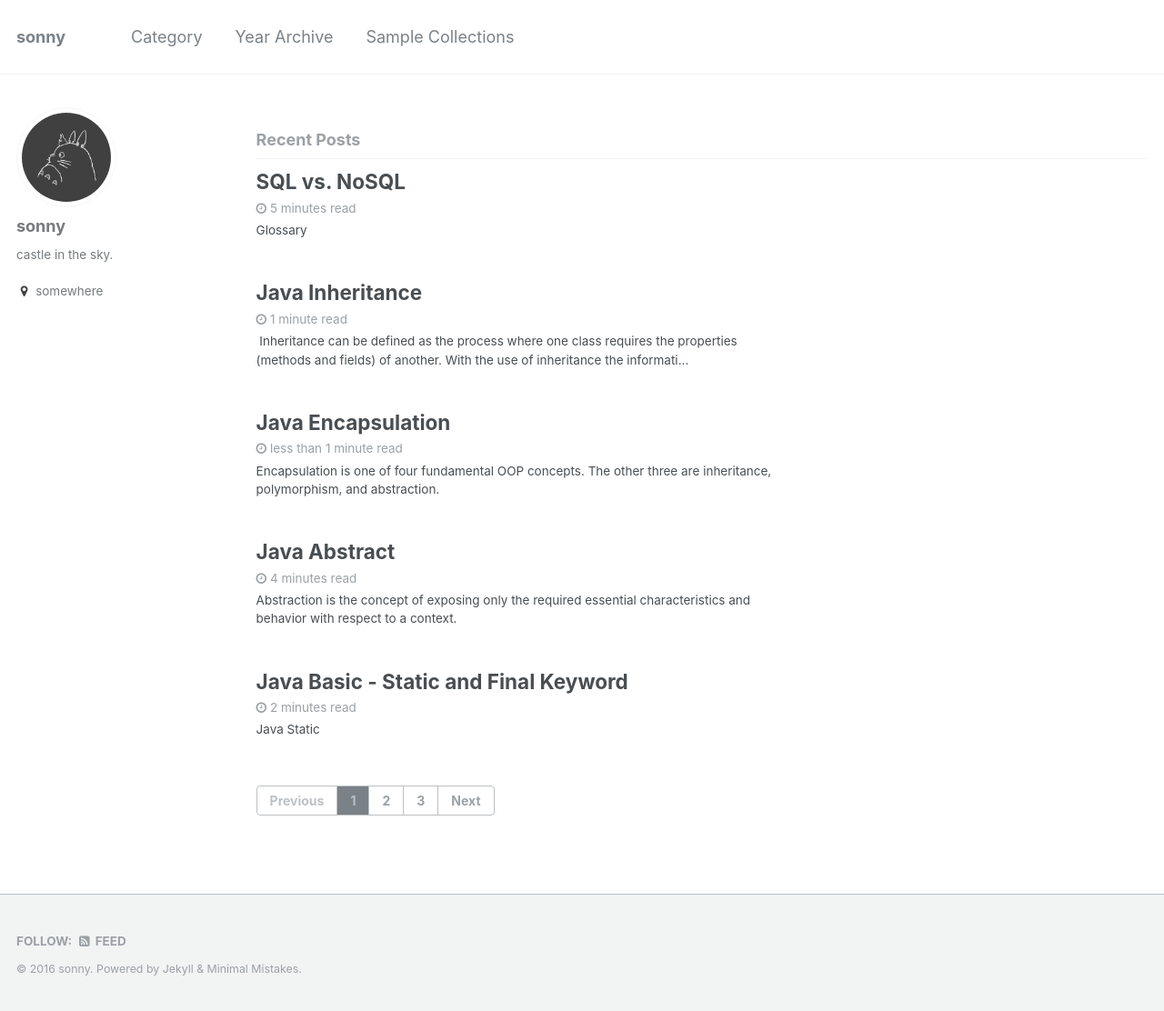
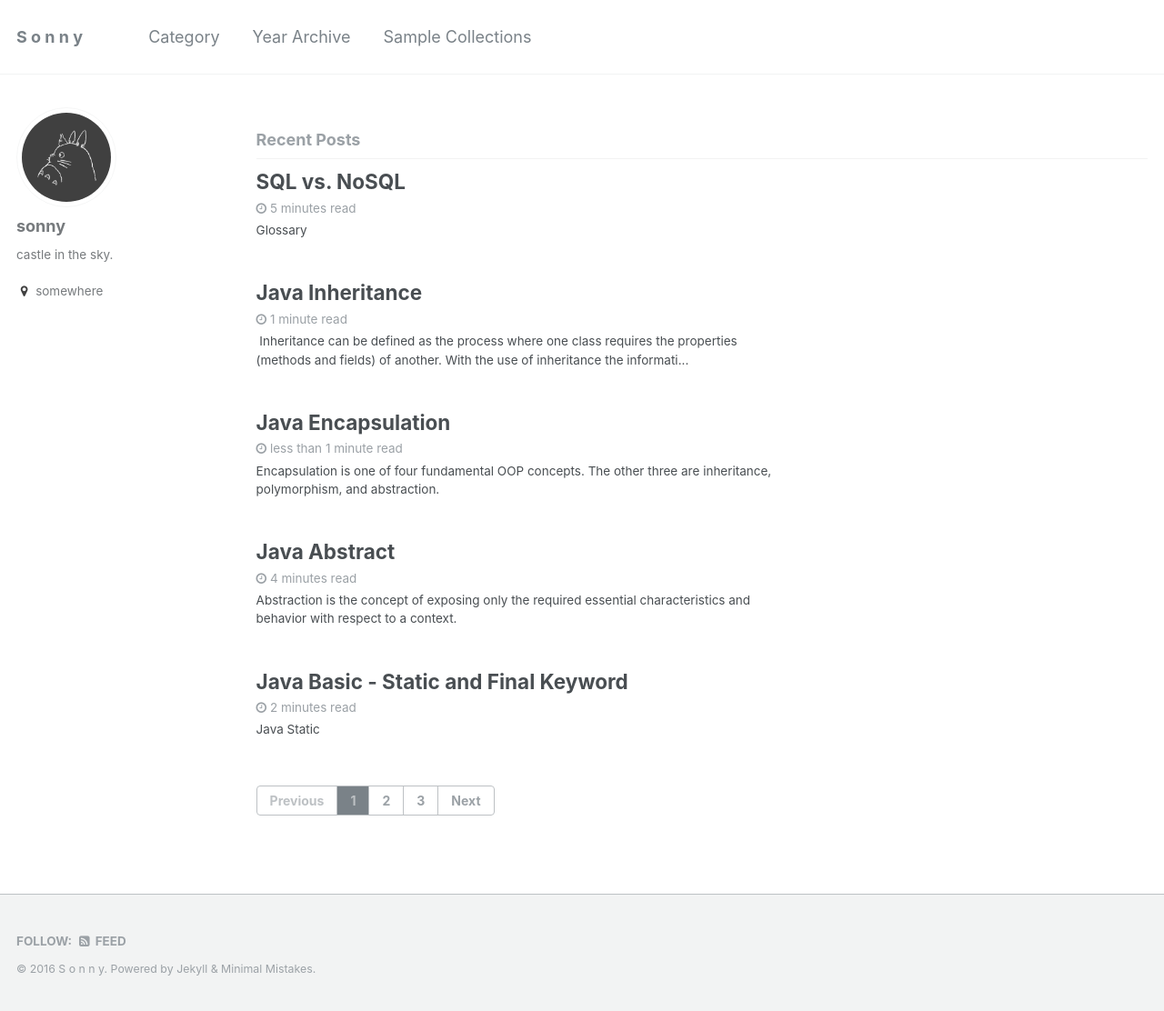
Before and after one commit to sonnyit/java, a Jekyll site: the page built from index.html, in a window 1280 px wide. Shown: the whole page at 91% size. Built offline with Jekyll 4.4.1, drawn with Linux system fonts in a browser that asks for light colours; the list of posts is cut into pages by our own code.

Commit message:
update config

```diff
--- a/_config.yml
+++ b/_config.yml
@@ -7,9 +7,9 @@
 
 # Site Settings
 locale                   : "en-US"
-title                    : "sonny"
+title                    : "S o n n y"
 title_separator          : "-"
-name                     : &name "sonny"
+name                     : &name "S o n n y"
 description              : &description "Where I note some things I have read"
 url                      : https://sonnyit.github.io
 baseurl                  : "/java-blog"# the subpath of your site, e.g. "/blog"
```
